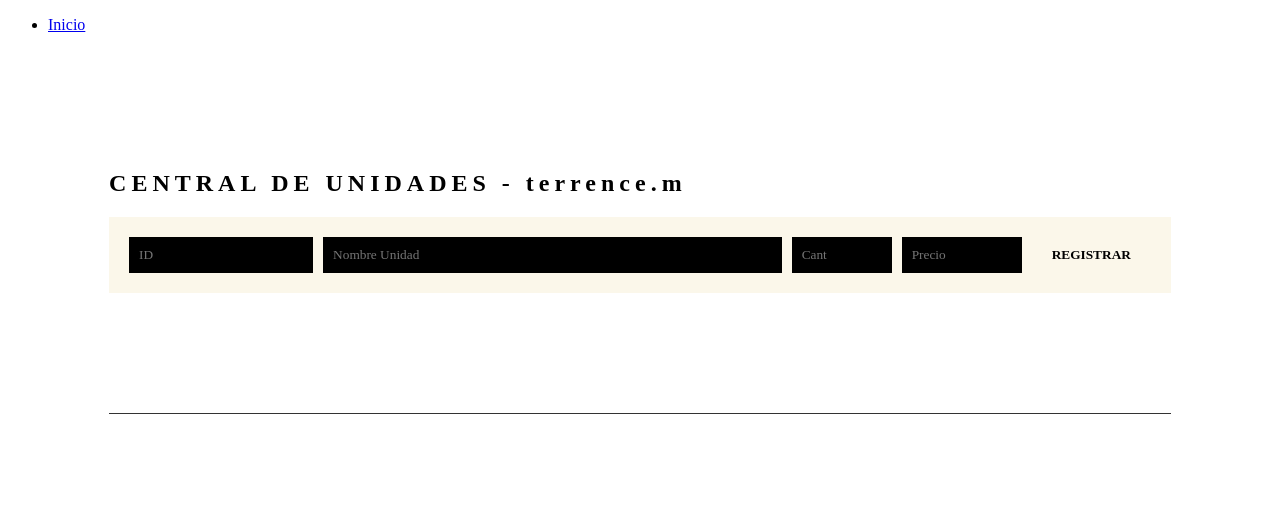
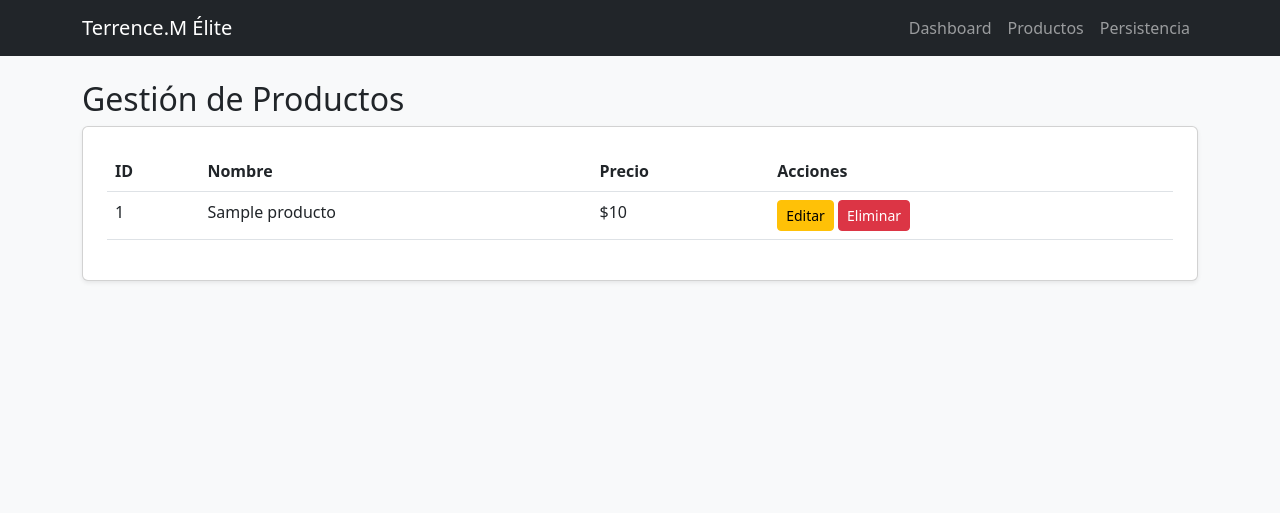
Before and after one commit to Terrence2333/terrence_m_ecokids, a Flask app: template templates/productos.html in a window 1280 px wide. Shown: the top 513 px of the page. Run offline with Flask 3, Linux system fonts and the light colour scheme; the template is opened without the code that fills it: most values are stand-ins (such as "Sample title", 1, 10 or a date in 2020).

Commit message:
Nivel Dios: Navegación profesional, Base template y vistas interactivas

```diff
--- a/app.py
+++ b/app.py
@@ -1,4 +1,3 @@
-import csv, json, os
 from flask import Flask, render_template, request, redirect
 from sqlalchemy import create_engine, Column, Integer, String, Float
 from sqlalchemy.orm import sessionmaker, declarative_base
@@ -11,34 +10,23 @@ Session = sessionmaker(bind=engine)
 class Producto(Base):
     __tablename__ = 'productos'
     id = Column(Integer, primary_key=True)
-    nombre = Column(String(100))
-    precio = Column(Float)
-    cantidad = Column(Integer)
+    nombre = Column(String(100)); precio = Column(Float); cantidad = Column(Integer)
 
 Base.metadata.create_all(engine)
 
 @app.route('/')
 def index():
-    s = Session()
-    prods = s.query(Producto).all()
-    # Estadísticas para el Dashboard
-    total = len(prods)
-    stock = sum(p.cantidad for p in prods)
-    valor = sum(p.precio * p.cantidad for p in prods)
-    s.close()
-    return render_template('index.html', productos=prods, total=total, stock=stock, valor=valor)
+    s = Session(); prods = s.query(Producto).all(); s.close()
+    return render_template('index.html', productos=prods)
 
-@app.route('/guardar', methods=['POST'])
-def guardar():
-    n, c, p = request.form['nombre'], int(request.form['cantidad']), float(request.form['precio'])
-    # SQL
-    s = Session()
-    s.add(Producto(nombre=n, cantidad=c, precio=p))
-    s.commit(); s.close()
-    # Archivos (Persistencia punto 2.2)
-    with open('inventario/data/datos.txt', 'a') as f: f.write(f"{n},{c},{p}\n")
-    with open('inventario/data/datos.csv', 'a', newline='') as f: csv.writer(f).writerow([n, c, p])
-    return redirect('/')
+@app.route('/productos')
+def productos():
+    s = Session(); prods = s.query(Producto).all(); s.close()
+    return render_template('productos.html', productos=prods)
+
+@app.route('/datos')
+def datos():
+    return render_template('datos.html')
 
 if __name__ == '__main__':
     app.run(host='0.0.0.0', port=5000)
--- a/templates/base.html
+++ b/templates/base.html
@@ -1,8 +1,20 @@
 <!DOCTYPE html>
-<html>
-<head><title>terrence.m - Sistema</title></head>
-<body>
-    <nav><ul><li><a href="/">Inicio</a></li></ul></nav>
-    {% block content %}{% endblock %}
+<html lang="es">
+<head>
+    <link href="https://cdn.jsdelivr.net/npm/bootstrap@5.3.0/dist/css/bootstrap.min.css" rel="stylesheet">
+    <title>Terrence.M | Sistema Elite</title>
+</head>
+<body class="bg-light">
+    <nav class="navbar navbar-expand-lg navbar-dark bg-dark mb-4">
+        <div class="container">
+            <a class="navbar-brand" href="/">Terrence.M Élite</a>
+            <div class="navbar-nav">
+                <a class="nav-link" href="/">Dashboard</a>
+                <a class="nav-link" href="/productos">Productos</a>
+                <a class="nav-link" href="/datos">Persistencia</a>
+            </div>
+        </div>
+    </nav>
+    <div class="container">{% block content %}{% endblock %}</div>
 </body>
 </html>
--- a/templates/productos.html
+++ b/templates/productos.html
@@ -1,26 +1,17 @@
 {% extends "base.html" %}
 {% block content %}
-<div style="padding: 100px 8%;">
-    <h2 style="color: var(--gold); letter-spacing: 5px;">CENTRAL DE UNIDADES - terrence.m</h2>
-    <form action="/add_item" method="POST" style="display: flex; gap: 10px; margin-bottom: 30px; background: rgba(212,175,55,0.1); padding: 20px; border: 1px solid var(--gold);">
-        <input type="text" name="id" placeholder="ID" required style="background:#000; color:#fff; border:1px solid var(--gold); padding:10px; font-family:'Orbitron';">
-        <input type="text" name="nombre" placeholder="Nombre Unidad" required style="background:#000; color:#fff; border:1px solid var(--gold); padding:10px; flex:1; font-family:'Orbitron';">
-        <input type="number" name="cantidad" placeholder="Cant" required style="background:#000; color:#fff; border:1px solid var(--gold); padding:10px; width:80px; font-family:'Orbitron';">
-        <input type="number" step="0.01" name="precio" placeholder="Precio" required style="background:#000; color:#fff; border:1px solid var(--gold); padding:10px; width:100px; font-family:'Orbitron';">
-        <button type="submit" style="background:var(--gold); border:none; padding:10px 20px; font-family:'Orbitron'; cursor:pointer; font-weight:900;">REGISTRAR</button>
-    </form>
-    <table style="width: 100%; border-collapse: collapse; color: #fff; font-family: monospace;">
-        <tr style="color: var(--gold); border-bottom: 2px solid var(--gold); text-align: left;">
-            <th style="padding:15px;">ID</th><th style="padding:15px;">NOMBRE</th><th style="padding:15px;">CANTIDAD</th><th style="padding:15px;">VALOR</th>
-        </tr>
-        {% for p in productos %}
-        <tr style="border-bottom: 1px solid #333;">
-            <td style="padding:15px;">{{ p.get_id() }}</td>
-            <td style="padding:15px;">{{ p.get_nombre() }}</td>
-            <td style="padding:15px; color: var(--neon);">{{ p.get_cantidad() }}</td>
-            <td style="padding:15px;">${{ p.get_precio() }}</td>
-        </tr>
-        {% endfor %}
+<h2>Gestión de Productos</h2>
+<div class="card p-4 shadow-sm">
+    <table class="table table-hover">
+        <thead><tr><th>ID</th><th>Nombre</th><th>Precio</th><th>Acciones</th></tr></thead>
+        <tbody>
+            {% for p in productos %}
+            <tr>
+                <td>{{ p.id }}</td><td>{{ p.nombre }}</td><td>${{ p.precio }}</td>
+                <td><button class="btn btn-sm btn-warning">Editar</button> <button class="btn btn-sm btn-danger">Eliminar</button></td>
+            </tr>
+            {% endfor %}
+        </tbody>
     </table>
 </div>
 {% endblock %}
```
